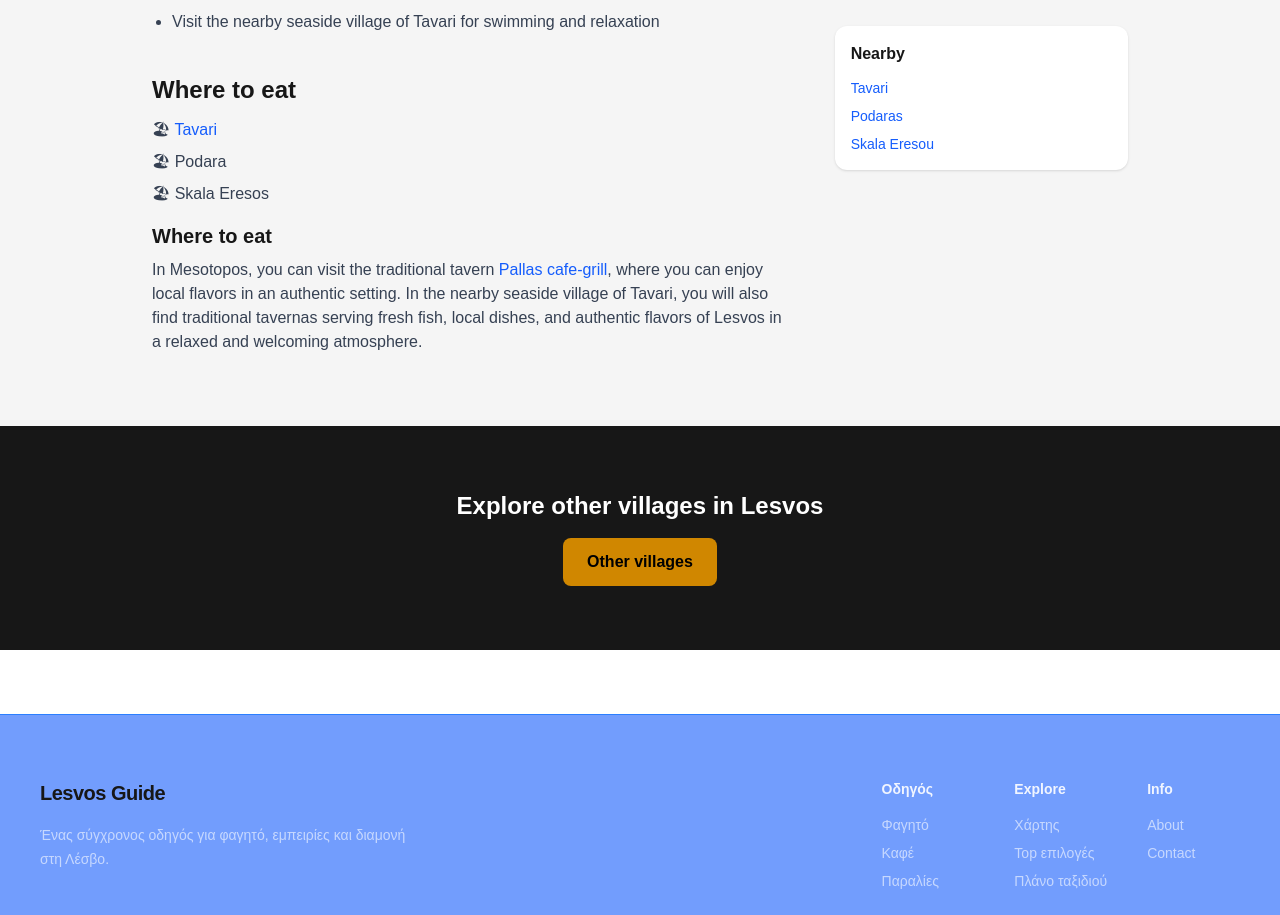
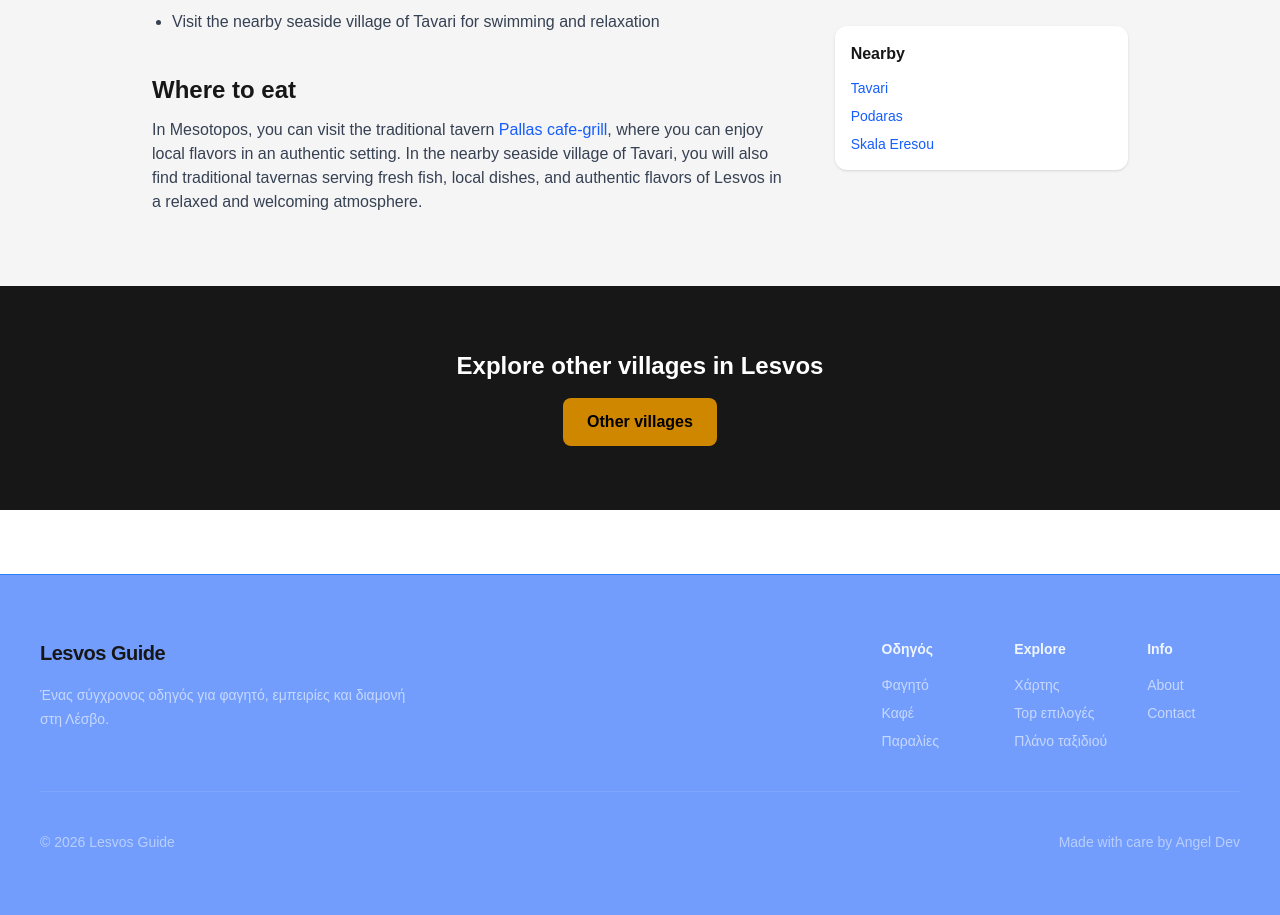
Before and after one commit to amamouridis06/lesvos-travel-guide, a Next.js app: page /villages/mesotopos in a window 1280 px wide. Shown: the part 1126-2041 px from the top of the page. Built offline with nearby package versions, Linux system fonts and the light colour scheme.

Commit message:
Update page.tsx

```diff
--- a/app/villages/mesotopos/page.tsx
+++ b/app/villages/mesotopos/page.tsx
@@ -71,24 +71,6 @@ export default function PlomariPage() {
 
 <div>
   <h2 className="text-2xl font-semibold mb-3">Where to eat</h2>
-
-  {/* List */}
-  <ul className="space-y-2 text-gray-700 mb-4">
-    <li>
-      🏖{" "}
-      <Link href="/beaches/tavari" className="text-blue-600 hover:underline">
-        Tavari
-      </Link>
-    </li>
-
-    <li>🏖 Podara</li>
-    <li>🏖 Skala Eresos</li>
-  </ul>
-
-
-
-    <h3 className="text-xl font-semibold mb-2">Where to eat</h3>
-
     <p className="text-gray-700 mb-2">
       In Mesotopos, you can visit the traditional tavern{" "}
       <Link href="/food/pallas-cafe-grill" className="text-blue-600 hover:underline">
@@ -96,10 +78,6 @@ export default function PlomariPage() {
       </Link>
       , where you can enjoy local flavors in an authentic setting. In the nearby seaside village of Tavari, you will also find traditional tavernas serving fresh fish, local dishes, and authentic flavors of Lesvos in a relaxed and welcoming atmosphere.
     </p>
-
-
-
-
   </div>
 </div>
 
```
